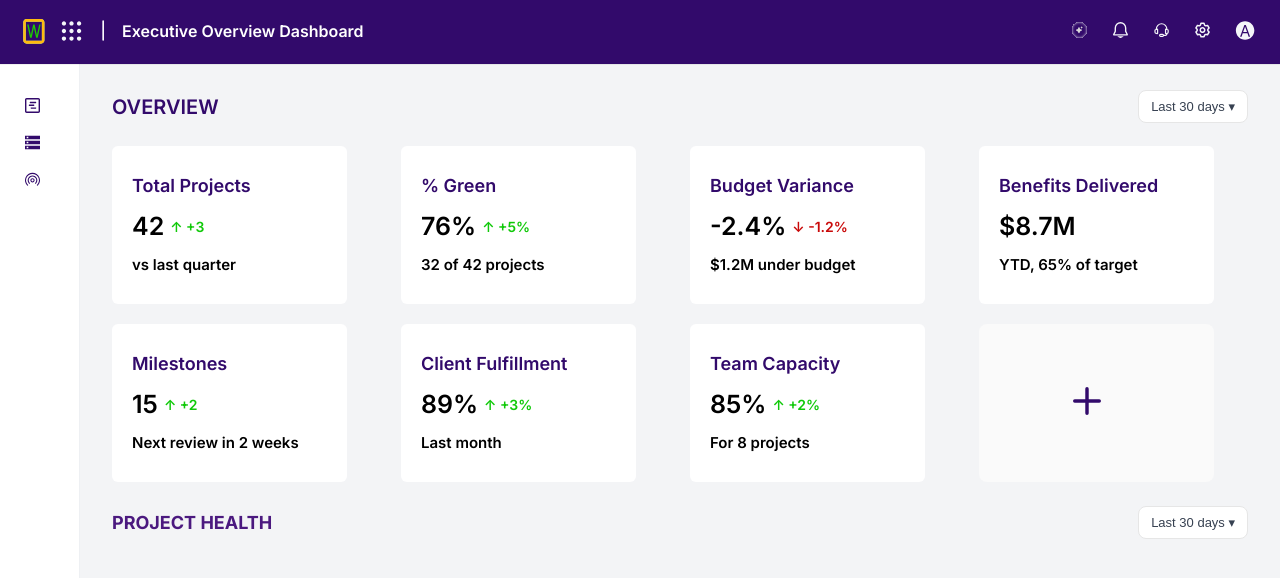
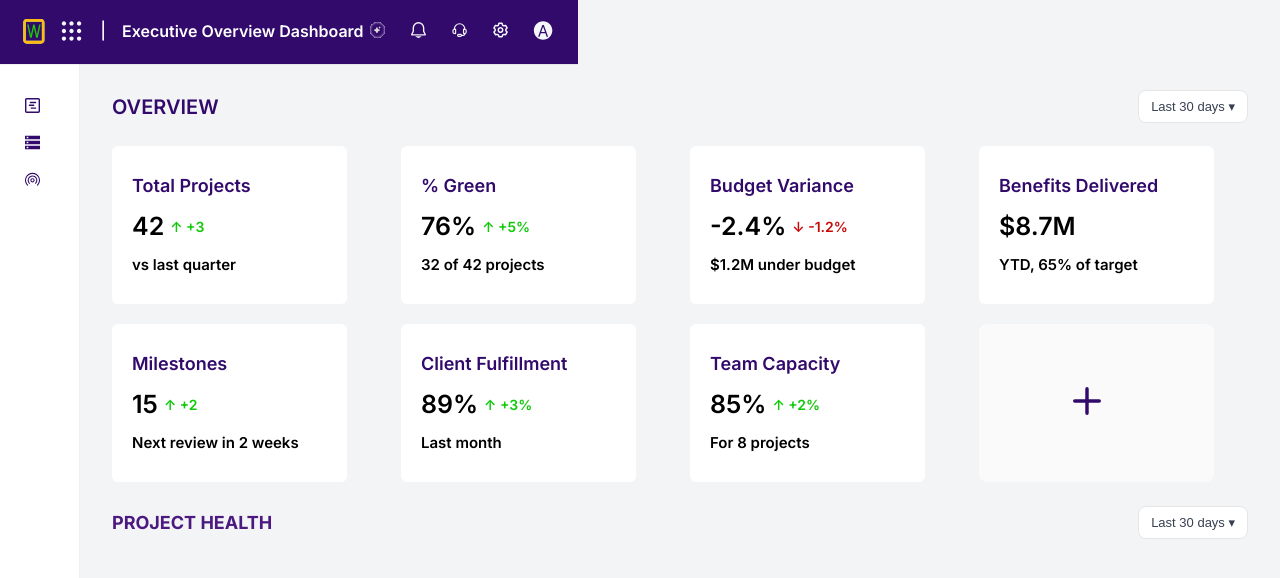
Before and after one commit to saiarun42/arun_devopstrail1, a React (Vite) app: page / in a window 1280 px wide. Shown: the top 578 px of the page. Built offline with nearby package versions, Linux system fonts and the light colour scheme.

Commit message:
i adjust css a bit

```diff
--- a/src/components/Layout/Layout.css
+++ b/src/components/Layout/Layout.css
@@ -10,7 +10,7 @@
   position: fixed;
   top: 0;
   left: 0;
-  right: 0;
+  right: 0.4;
   height: 64px; /* same height as design (approx) */
     /* purple header */
   color: #320A6B;
```
